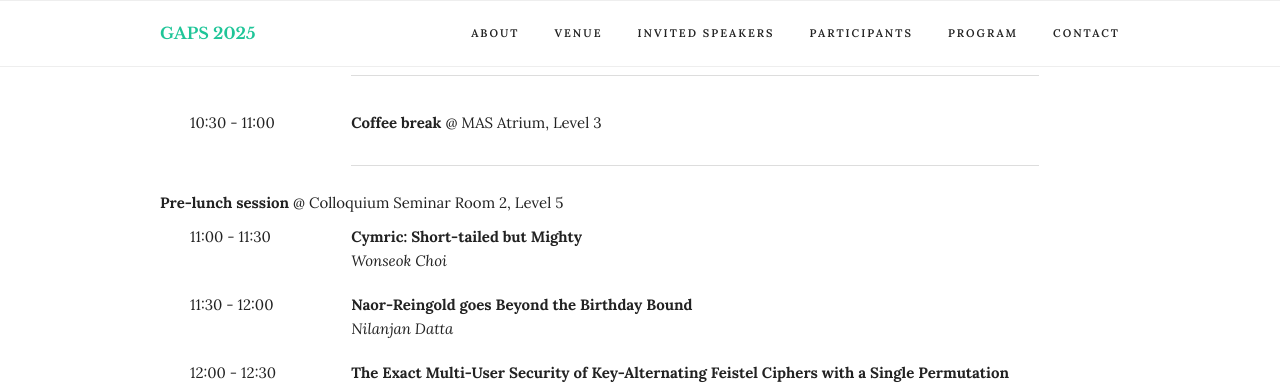
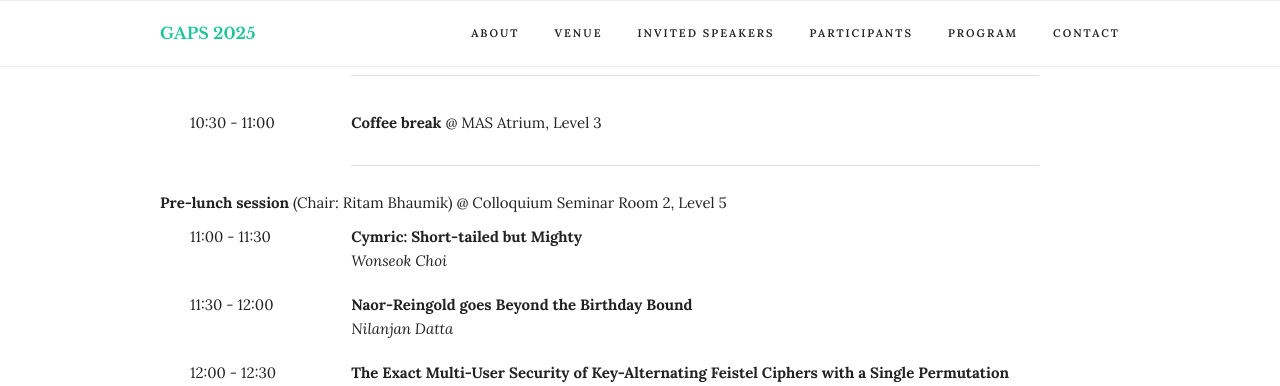
Before and after one commit to gapsworkshop/gaps2025, a Jekyll site: the page built from index.html, in a window 1280 px wide and 900 px high, scrolled down 3587 px. Shown: the top 386 px of the window. Built offline with Jekyll 4.4.1, drawn with Linux system fonts in a browser that asks for light colours.

Commit message:
Add chair: second session

```diff
--- a/_data/program.yml
+++ b/_data/program.yml
@@ -18,7 +18,7 @@
         location: "MAS Atrium, Level 3"
     - name: "Pre-lunch"
       location: "Colloquium Seminar Room 2, Level 5"
-      #chair: ""
+      chair: "Ritam Bhaumik"
       talks:
         - time: "11:00 - 11:30"
           title: "Cymric: Short-tailed but Mighty"
```
